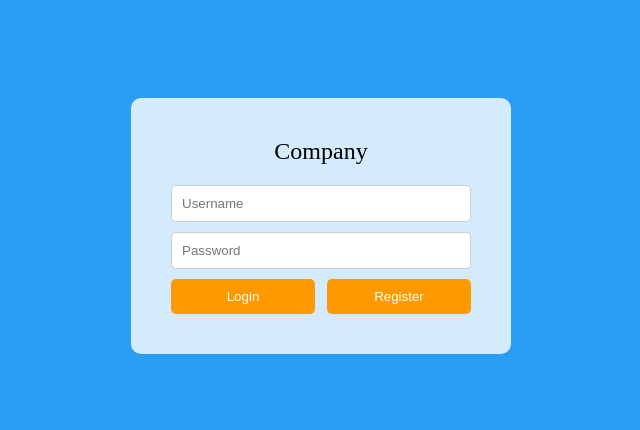
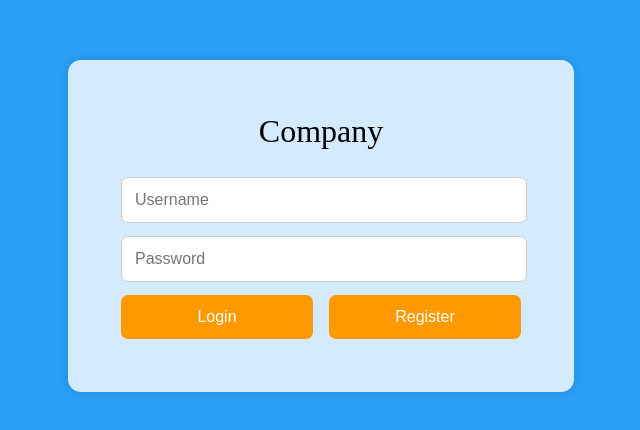
Before and after one commit to suicidi0/register, a plain HTML site: page index.html in a window 1280 px wide. Shown: the part 174-604 px from the top of the page, without its empty margins (319-959 px from the left). Drawn offline with Linux system fonts and the light colour scheme.

Commit message:
minor updates

```diff
--- a/css/style.css
+++ b/css/style.css
@@ -10,13 +10,14 @@ body {
 
 .background-container {
   background-color: rgba(255, 255, 255, 0.8);
-  padding: 40px;
-  border-radius: 10px;
+  padding: 53px;
+  border-radius: 13px;
+  box-shadow: 0px 0px 10px 0px rgba(0,0,0,0.1);
 }
 
 .container {
   text-align: center;
-  width: 300px;
+  width: 400px;
 }
 
 .menu {
@@ -26,20 +27,21 @@ body {
 }
 
 .header {
-  font-size: 24px;
-  margin-bottom: 20px;
+  font-size: 32px;
+  margin-bottom: 27px;
 }
 
 .input-box {
-  margin-bottom: 10px;
+  margin-bottom: 13px;
   width: 100%;
 }
 
 .input-box input {
   width: calc(100% - 22px);
-  padding: 10px;
+  padding: 13px;
   border: 1px solid #ccc;
-  border-radius: 5px;
+  border-radius: 7px;
+  font-size: 16px;
 }
 
 .button-container {
@@ -53,8 +55,9 @@ body {
   background-color: #ff9900;
   color: #fff;
   border: none;
-  padding: 10px;
-  border-radius: 5px;
+  padding: 13px;
+  border-radius: 7px;
+  font-size: 16px;
   cursor: pointer;
   transition: background-color 0.3s;
 }
```
